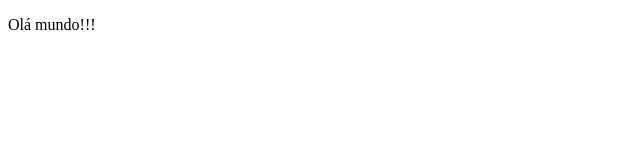
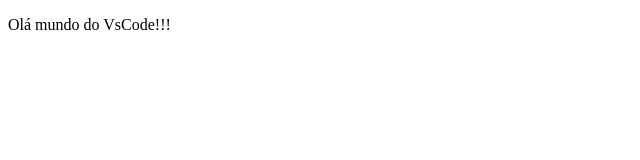
Before and after one commit to cristineflores/teste-vscode, a plain HTML site: page index.html in a window 1280 px wide. Shown: the full height of the page, 0-640 px from the left. Drawn offline with Linux system fonts and the light colour scheme.

Commit message:
Update index.html

```diff
--- a/index.html
+++ b/index.html
@@ -7,6 +7,6 @@
     <title>Document</title>
 </head>
 <body>
-    <p>Olá mundo!!!</p>
+    <p>Olá mundo do VsCode!!!</p>
 </body>
 </html>
```
